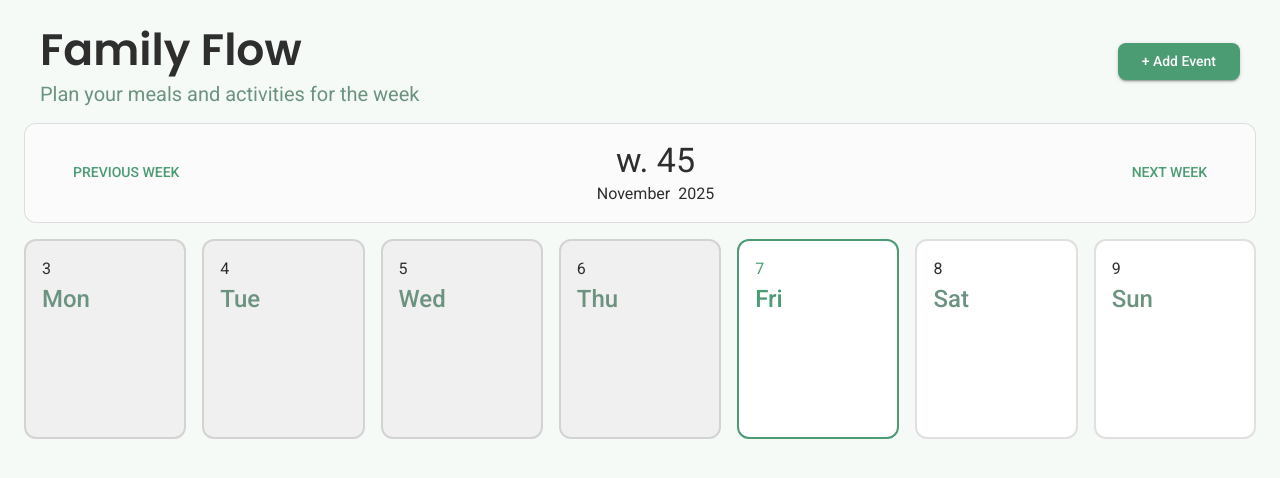
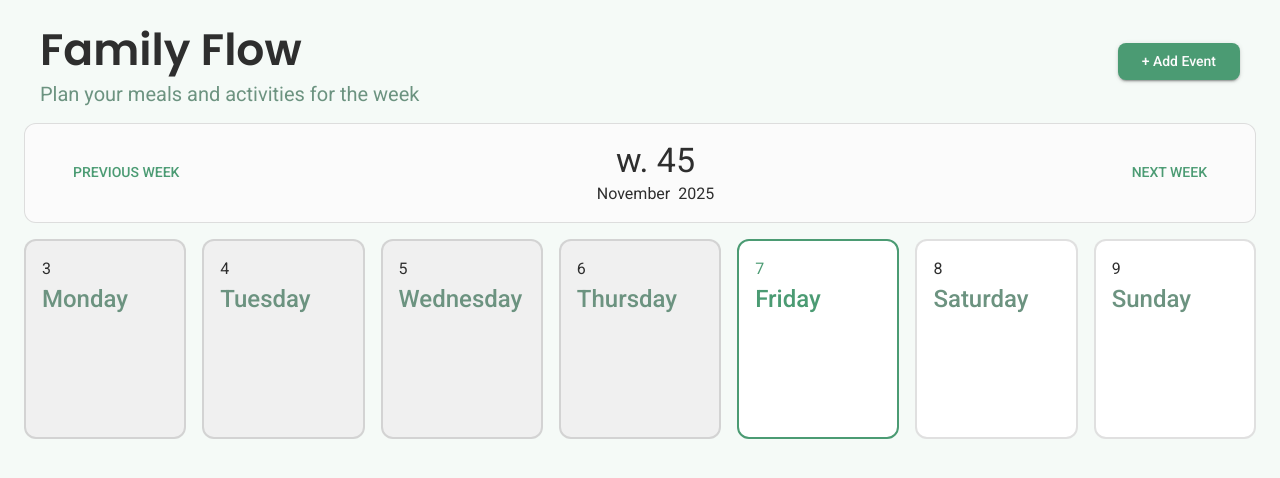
Before and after one commit to rasmus-bremholm/FamilyFlow, a Next.js app in the folder family-flow/: page /main in a window 1280 px wide. Shown: the top 478 px of the page. Built offline with nearby package versions, Linux system fonts and the light colour scheme; some icons are missing; what @mui/material-nextjs would draw is missing.

Commit message:
Fixat shortDay till dayName

```diff
--- a/family-flow/app/components/CalendarCard.jsx
+++ b/family-flow/app/components/CalendarCard.jsx
@@ -113,7 +113,7 @@ export default function CalendarCard({
               fontWeight: 500,
             }}
           >
-            {shortDay}
+            {dayName}
           </Typography>
         </Stack>
         <Stack spacing={0.5} sx={{ mt: 2 }}>
--- a/family-flow/app/components/WeekCards.jsx
+++ b/family-flow/app/components/WeekCards.jsx
@@ -8,6 +8,7 @@ export default function WeekCards({ currentWeek }) {
       {currentWeek.map((day) => (
         <Grid key={day.date} size={{ xs: 12, md: 'grow' }}>
           <CalendarCard
+            dayName={day.dayName}
             shortDay={day.shortDay}
             dayNumber={day.dayNumber}
             isToday={day.isToday}
--- a/family-flow/package.json
+++ b/family-flow/package.json
@@ -9,16 +9,17 @@
 		"lint": "eslint"
 	},
 	"dependencies": {
-		"@mui/material-nextjs": "^7.3.3",
 		"@emotion/cache": "^11.14.0",
 		"@emotion/react": "^11.14.0",
 		"@emotion/styled": "^11.14.1",
 		"@mui/icons-material": "^7.3.4",
 		"@mui/material": "^7.3.4",
+		"@mui/material-nextjs": "^7.3.3",
 		"dayjs": "^1.11.19",
 		"next": "^15.1.6",
 		"react": "^19.0.0",
-		"react-dom": "^19.0.0"
+		"react-dom": "^19.0.0",
+		"uuid": "^13.0.0"
 	},
 	"devDependencies": {
 		"babel-plugin-react-compiler": "1.0.0",
```
Also changed, not shown: 1 other file (tests, documents, lock files or other folders).
